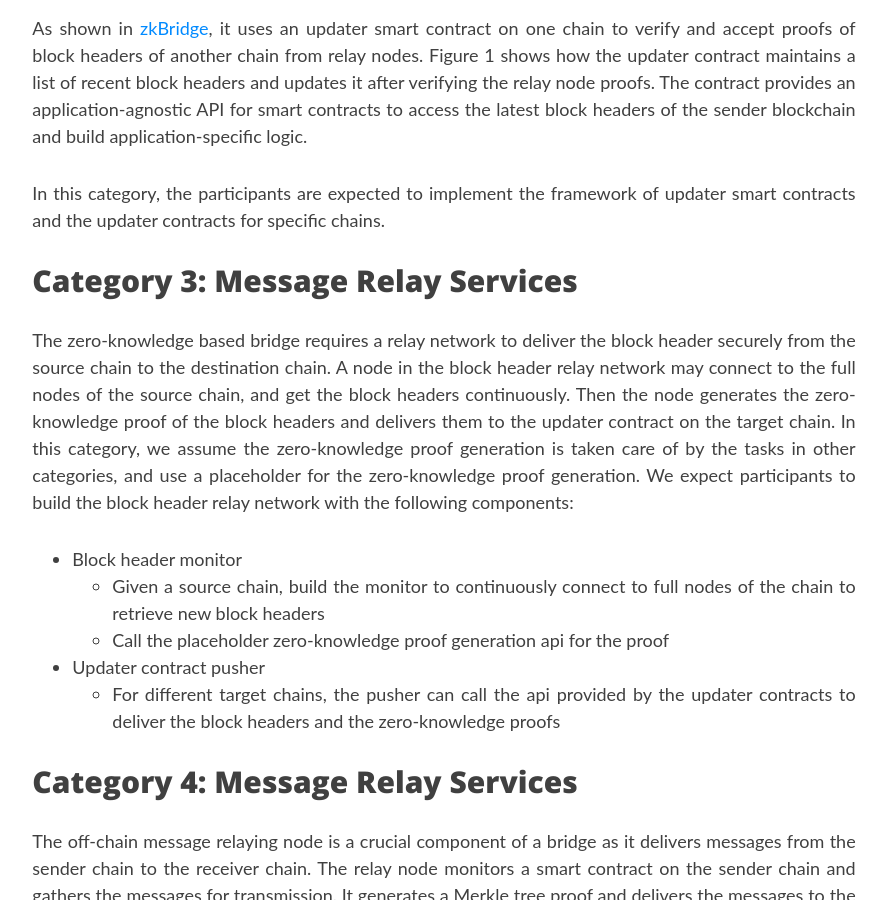
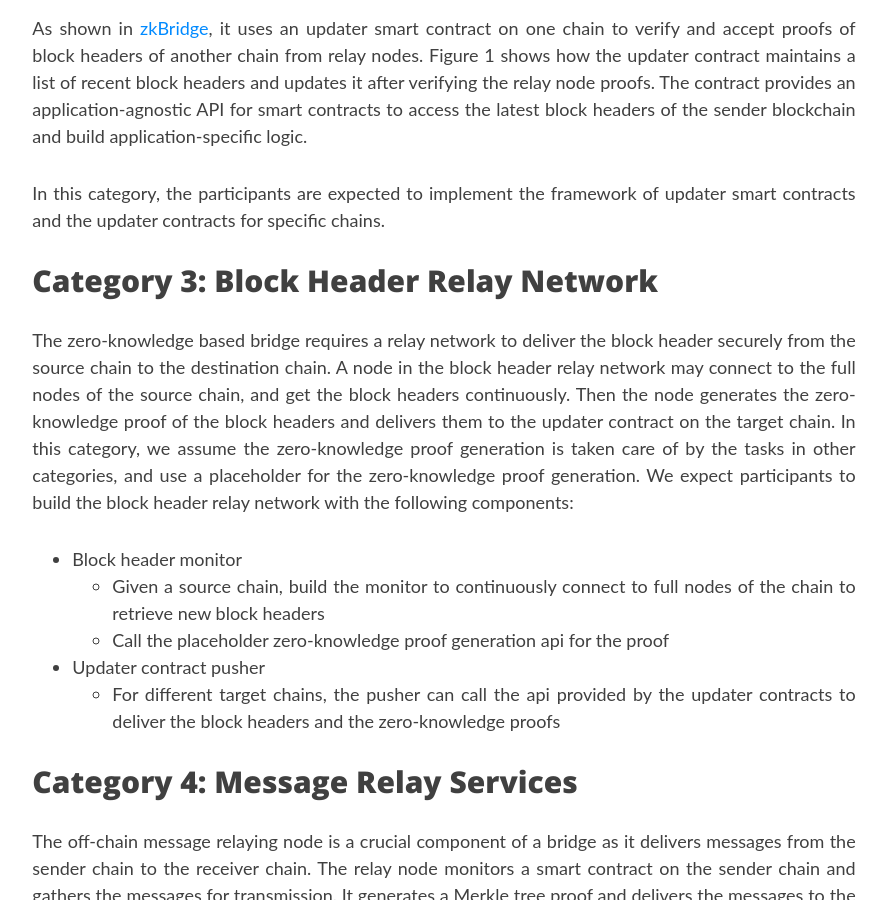
Before and after one commit to rdi-berkeley/zkp-web3-hackathon, a Jekyll site: the page built from _tracks/zk_bridge_track.md, in a window 1280 px wide and 900 px high, scrolled down 2410 px. Shown: the whole window, without its empty margins (196-1083 px from the left). Built offline with Jekyll 4.4.1, drawn with Linux system fonts in a browser that asks for light colours; nearby versions of some CDN libraries; comment, search, counter and statistics services are not loaded.

Commit message:
Update zk_bridge_track.md

```diff
--- a/_tracks/zk_bridge_track.md
+++ b/_tracks/zk_bridge_track.md
@@ -65,7 +65,7 @@ date: 2020-01-03 14:40:45
     In this category, the participants are expected to implement the framework of updater smart contracts and the updater contracts for specific chains.
     </p>
 
- <h2>Category 3: Message Relay Services</h2>
+ <h2>Category 3: Block Header Relay Network</h2>
 
  <p>
   The zero-knowledge based bridge requires a relay network to deliver the block header securely from the source chain to the destination chain. A node in the block header relay network may connect to the full nodes of the source chain, and get the block headers continuously. Then the node generates the zero-knowledge proof of the block headers and delivers them to the updater contract on the target chain.
```
